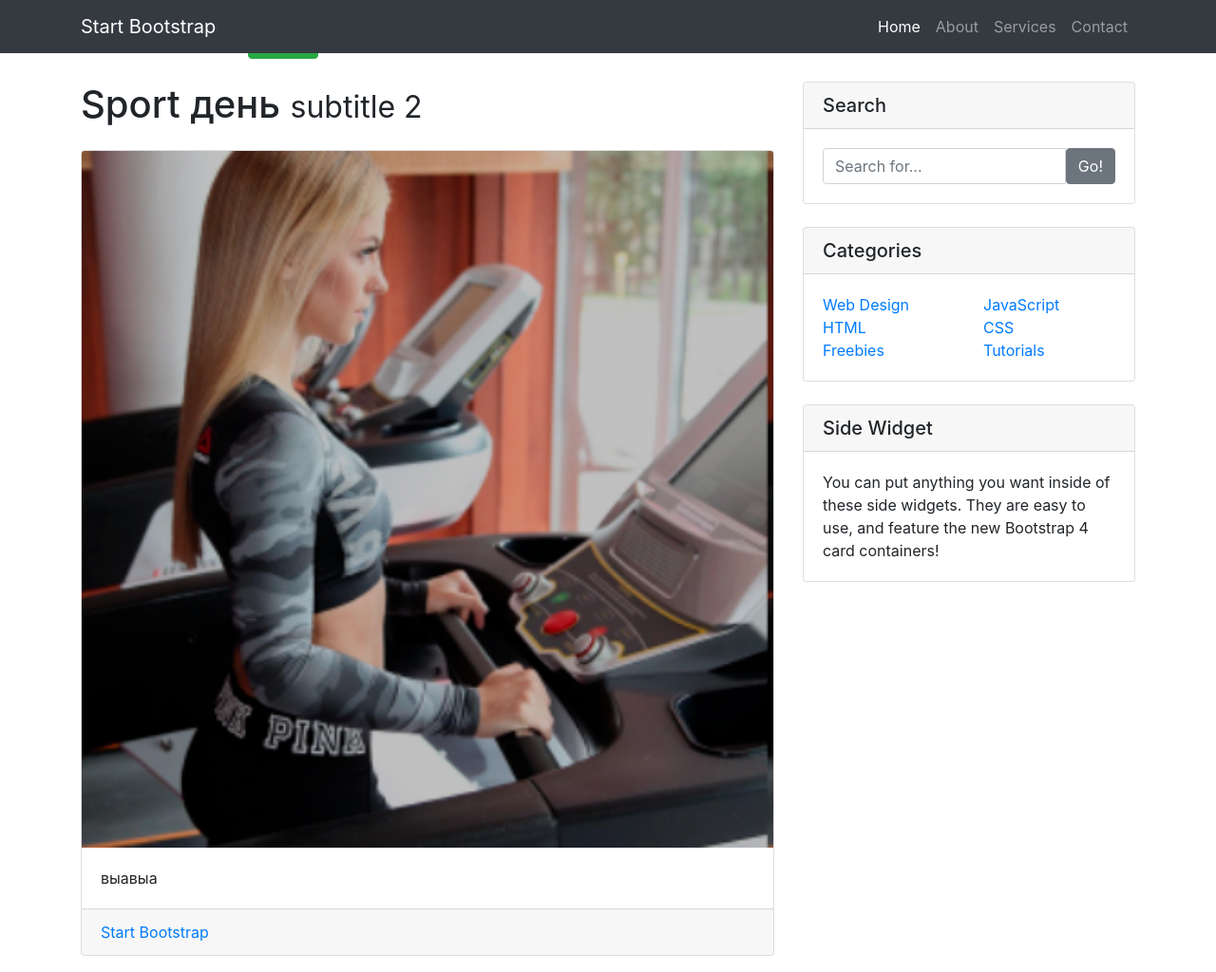
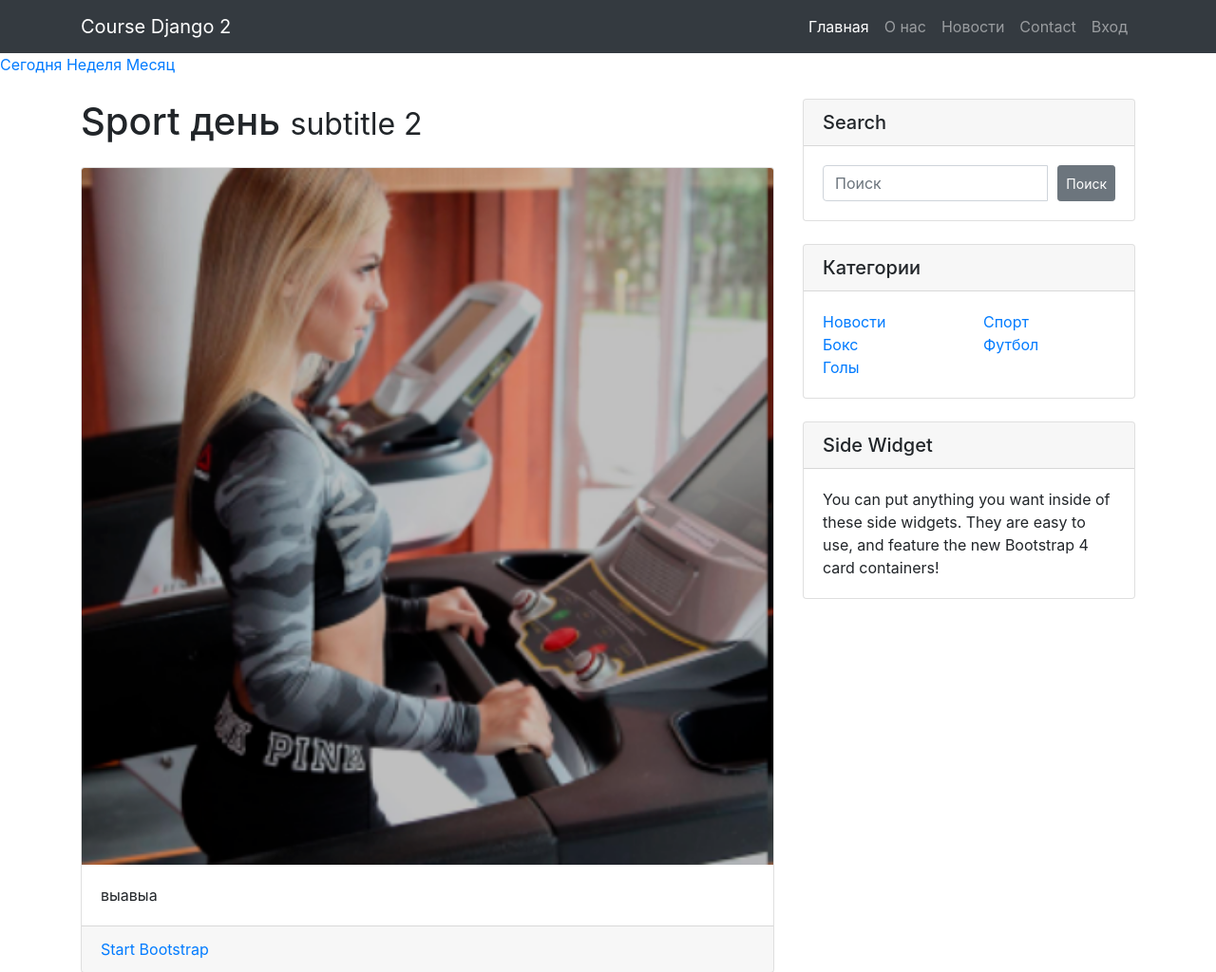
Before and after one commit to GreatRaksin/course-django2, a Django app: a page that uses templates/base.html in a window 1280 px wide. Shown: the top 1024 px of the page at 95% size. Run offline with Django 3.2, Linux system fonts and the light colour scheme; data comes from the database, SQL or seed files in the repository; both versions use the stored data as it was after the commit; some libraries are stand-ins or nearby versions.

Commit message:
update templates

```diff
--- a/news/templatetags/category_tag.py
+++ b/news/templatetags/category_tag.py
@@ -6,6 +6,9 @@ from news.models import Category
 register = template.Library()
 
 
-@register.inclusion_tag("tags/category-list.html")
-def category_list():
-    return {"list_category": Category.objects.all()}
+@register.inclusion_tag("tags/base_tags.html")
+def category_list(template="tags/category-list.html"):
+    return {
+        "template": template,
+        "list_category": Category.objects.all()
+    }
--- a/news/views.py
+++ b/news/views.py
@@ -1,8 +1,9 @@
 from datetime import datetime
 
 from django.db.models import Q
-from django.http import HttpResponse, Http404
+from django.http import HttpResponse, Http404, HttpResponseRedirect
 from django.shortcuts import render, get_object_or_404, get_list_or_404, redirect
+from django.urls import reverse, reverse_lazy
 from django.views.generic import ListView, DetailView
 from django.views.generic.base import View
 
@@ -31,7 +32,7 @@ class PostList(ListView):
                 self.template_name = posts.first().category.template
         else:
             posts = Post.objects.all()
-            self.paginate_by = 5
+            self.paginate_by = 2
             self.template_name = 'news/post-list.html'
         return posts
         # else:
@@ -56,13 +57,13 @@ class PostDetail(DetailView):
         context['form'] = CommentForm()
         return context
 
-    def post(self, request, slug):
+    def post(self, request, category, slug):
         form = CommentForm(request.POST)
         if form.is_valid():
             form = form.save(commit=False)
             form.post = Post.objects.get(slug=slug)
             form.save()
-            return redirect("news")
+            return HttpResponseRedirect(reverse('post_detail', kwargs={"category": category, "slug": slug}))
         else:
             return HttpResponse(status=400)
 
--- a/static/css/blog-home.css
+++ b/static/css/blog-home.css
@@ -1,8 +1,11 @@
-/*!
- * Start Bootstrap - Blog Home (https://startbootstrap.com/template-overviews/blog-home)
- * Copyright 2013-2019 Start Bootstrap
- * Licensed under MIT (https://github.com/BlackrockDigital/startbootstrap-blog-home/blob/master/LICENSE)
- */
 body {
   padding-top: 56px;
 }
+
+.form-search {
+  width: 100%;
+}
+
+.input-search {
+  margin: 0 10px 0 0;
+}
--- a/templates/base.html
+++ b/templates/base.html
@@ -9,7 +9,7 @@
     <title>Title</title>
 
     <link href="{% static 'vendor/bootstrap/css/bootstrap.min.css' %}" rel="stylesheet">
-    <link href="{% static 'css/blog-home.css" rel="stylesheet' %}">
+    <link href="{% static 'css/blog-home.css'  %}" rel="stylesheet">
 </head>
 <body>
 {% include 'include/menu.html' %}
--- /dev/null
+++ b/templates/include/category.html
@@ -0,0 +1,13 @@
+<div class="card-body">
+    <div class="row">
+        {% for category in list_category %}
+            <div class="col-lg-6">
+                <ul class="list-unstyled mb-0">
+                    <li>
+                        <a href="{% url 'category_post' category=category.slug %}">{{ category.name }}</a>
+                    </li>
+                </ul>
+            </div>
+        {% endfor %}
+    </div>
+</div>
--- a/templates/include/menu.html
+++ b/templates/include/menu.html
@@ -1,6 +1,6 @@
 <nav class="navbar navbar-expand-lg navbar-dark bg-dark fixed-top">
     <div class="container">
-        <a class="navbar-brand" href="#">Start Bootstrap</a>
+        <a class="navbar-brand" href="/">Course Django 2</a>
         <button class="navbar-toggler" type="button" data-toggle="collapse"
                 data-target="#navbarResponsive" aria-controls="navbarResponsive"
                 aria-expanded="false" aria-label="Toggle navigation">
@@ -9,18 +9,21 @@
         <div class="collapse navbar-collapse" id="navbarResponsive">
             <ul class="navbar-nav ml-auto">
                 <li class="nav-item active">
-                    <a class="nav-link" href="#">Home
+                    <a class="nav-link" href="/">Главная
                         <span class="sr-only">(current)</span>
                     </a>
                 </li>
                 <li class="nav-item">
-                    <a class="nav-link" href="#">About</a>
+                    <a class="nav-link" href="/about/">О нас</a>
                 </li>
                 <li class="nav-item">
-                    <a class="nav-link" href="#">Services</a>
+                    <a class="nav-link" href="{% url 'news' %}">Новости</a>
                 </li>
                 <li class="nav-item">
                     <a class="nav-link" href="#">Contact</a>
+                </li>
+                <li class="nav-item">
+                    <a class="nav-link" href="{% url 'account_login' %}">Вход</a>
                 </li>
             </ul>
         </div>
@@ -29,7 +32,3 @@
 <a href="#">Сегодня</a>
 <a href="#">Неделя</a>
 <a href="#">Месяц</a>
-<form action="{% url 'search_form' %}" method="get">
-    <input type="text" name="search" value="" placeholder="Поиск">
-    <button type="submit" class="btn btn-success">Поиск</button>
-</form>
--- a/templates/include/sidebar.html
+++ b/templates/include/sidebar.html
@@ -1,49 +1,22 @@
+{% load  category_tag %}
 <div class="col-md-4">
     <!-- Search Widget -->
     <div class="card my-4">
         <h5 class="card-header">Search</h5>
         <div class="card-body">
-            <div class="input-group">
-                <input type="text" class="form-control" placeholder="Search for...">
-                <span class="input-group-btn">
-                <button class="btn btn-secondary" type="button">Go!</button>
-              </span>
-            </div>
+            <form class="form-search" action="{% url 'search_form' %}" method="get">
+                <div class="input-group">
+                    <input type="text" class="form-control input-search" name="search" value=""
+                           placeholder="Поиск">
+                    <button type="submit" class="btn btn-sm btn-secondary">Поиск</button>
+                </div>
+            </form>
         </div>
     </div>
     <!-- Categories Widget -->
     <div class="card my-4">
-        <h5 class="card-header">Categories</h5>
-        <div class="card-body">
-            <div class="row">
-                <div class="col-lg-6">
-                    <ul class="list-unstyled mb-0">
-                        <li>
-                            <a href="#">Web Design</a>
-                        </li>
-                        <li>
-                            <a href="#">HTML</a>
-                        </li>
-                        <li>
-                            <a href="#">Freebies</a>
-                        </li>
-                    </ul>
-                </div>
-                <div class="col-lg-6">
-                    <ul class="list-unstyled mb-0">
-                        <li>
-                            <a href="#">JavaScript</a>
-                        </li>
-                        <li>
-                            <a href="#">CSS</a>
-                        </li>
-                        <li>
-                            <a href="#">Tutorials</a>
-                        </li>
-                    </ul>
-                </div>
-            </div>
-        </div>
+        <h5 class="card-header">Категории</h5>
+        {% category_list template='include/category.html' %}
     </div>
     <!-- Side Widget -->
     <div class="card my-4">
```
Also changed, not shown: templates/news/post-list.html (+13 -10 lines), db.sqlite3.
